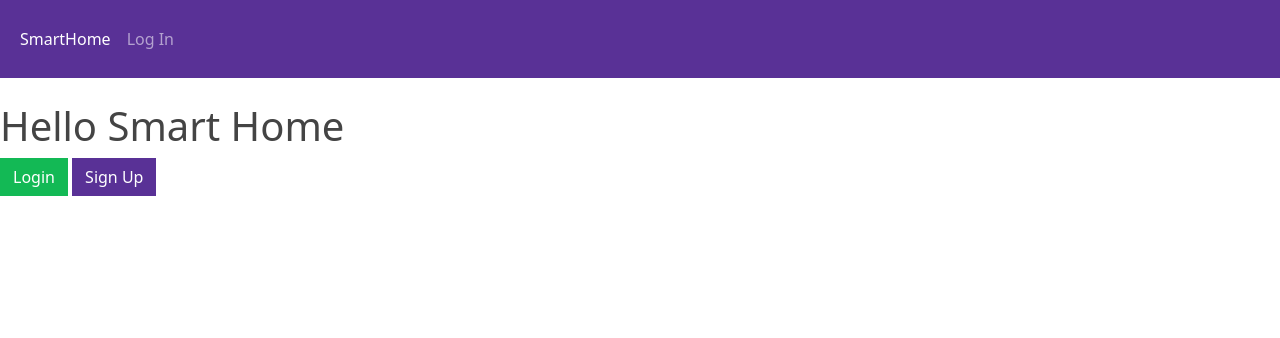
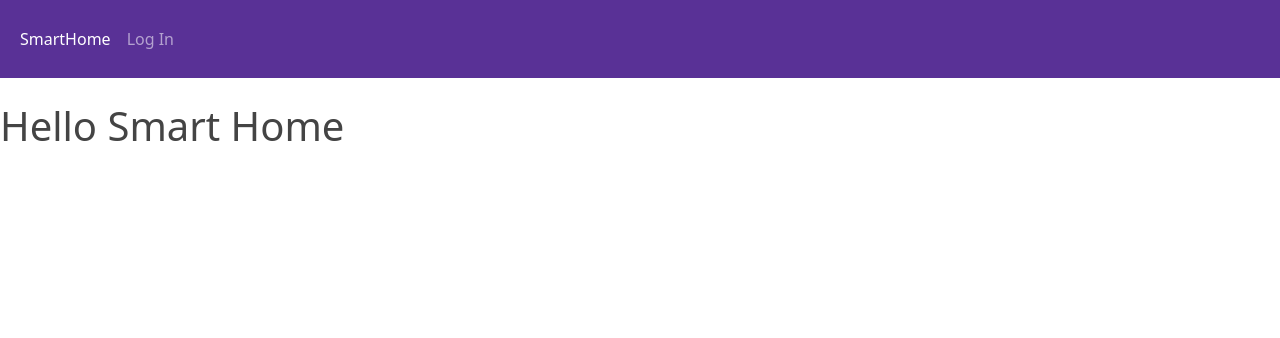
Before and after one commit to sawyer1997/smart-home, a Django app: page / in a window 1280 px wide. Shown: the top 338 px of the page. Run offline with Django 3.2, Linux system fonts and the light colour scheme; some libraries are stand-ins or nearby versions.

Commit message:
removed button on homepage

```diff
--- a/customer/templates/home.html
+++ b/customer/templates/home.html
@@ -3,10 +3,4 @@
 
 {% block content %}
     <h1>Hello Smart Home</h1>
-    {% if user.is_authenticated %}
-        <a href="{% url 'customer:logout' %}" class="btn btn-danger">Logout</a>
-    {% else %}
-        <a href="{% url 'customer:login' %}" class="btn btn-success">Login</a>
-        <a href="{% url 'customer:signup' %}" class="btn btn-primary">Sign Up</a>
-    {% endif %}
 {% endblock content %}
```
